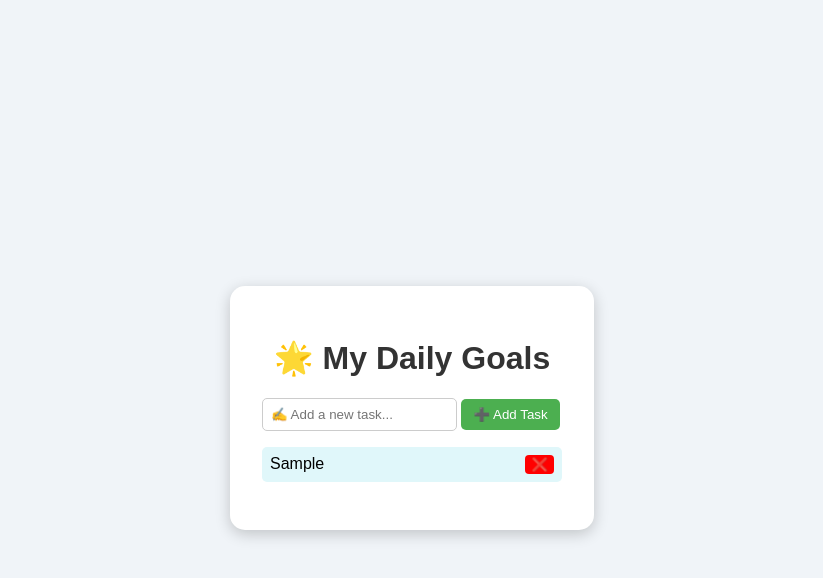
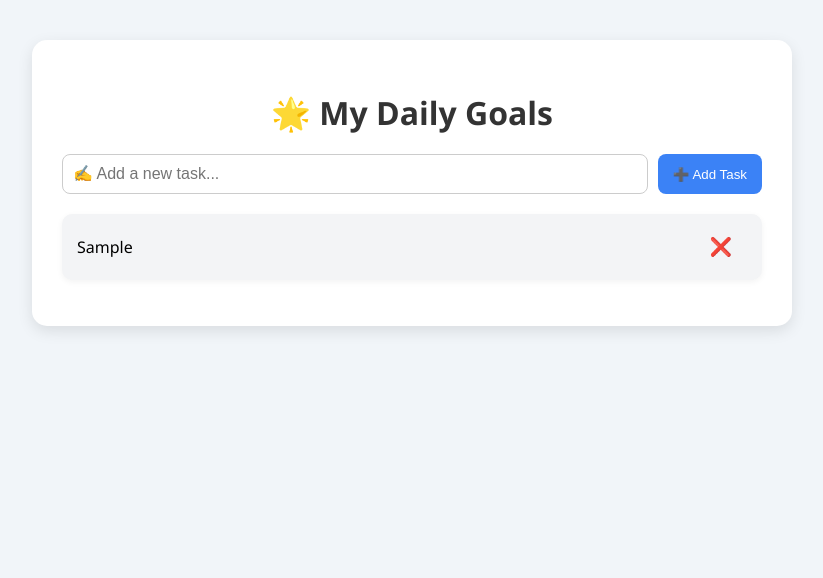
Before and after one commit to Sneharah-Vilas-Thote/Todo-app, a plain HTML site: page index.html in a window 1280 px wide. Both pictures are taken after typing "Sample" into the empty fields and a click on the button "➕ Add Task". Shown: the whole page, without its empty margins (228-1051 px from the left). Drawn offline with Linux system fonts and the light colour scheme.

Commit message:
Update style.css

```diff
--- a/style.css
+++ b/style.css
@@ -1,26 +1,30 @@
+/* style.css */
 body {
-  font-family: Arial, sans-serif;
-  background-color: #f0f4f8;
+  font-family: 'Segoe UI', sans-serif;
+  background: #f1f5f9;
+  margin: 0;
+  padding: 40px;
   display: flex;
   justify-content: center;
-  align-items: center;
-  height: 100vh;
+  align-items: flex-start;
 }
 
 .container {
+  width: 90%;
+  max-width: 700px;
   background: white;
-  padding: 2rem;
+  padding: 30px;
   border-radius: 15px;
-  box-shadow: 0 4px 15px rgba(0,0,0,0.2);
-  width: 300px;
+  box-shadow: 0 5px 15px rgba(0,0,0,0.1);
 }
 
 h1 {
   text-align: center;
+  margin-bottom: 20px;
   color: #333;
 }
 
-.input-section {
+form {
   display: flex;
   gap: 10px;
   margin-bottom: 20px;
@@ -28,43 +32,54 @@ h1 {
 
 input {
   flex: 1;
-  padding: 8px;
+  padding: 10px;
+  border-radius: 8px;
   border: 1px solid #ccc;
-  border-radius: 5px;
+  font-size: 16px;
 }
 
 button {
-  padding: 8px 12px;
-  background-color: #4CAF50;
+  padding: 10px 15px;
+  border: none;
+  background-color: #3b82f6;
   color: white;
-  border: none;
-  border-radius: 5px;
+  border-radius: 8px;
   cursor: pointer;
 }
 
 button:hover {
-  background-color: #388e3c;
+  background-color: #2563eb;
 }
 
-ul {
+#task-list {
+  display: flex;
+  flex-wrap: wrap;
+  gap: 10px;
   list-style: none;
   padding: 0;
 }
 
-li {
-  background: #e0f7fa;
-  margin: 5px 0;
-  padding: 8px;
-  border-radius: 5px;
+#task-list li {
+  background-color: #f3f4f6;
+  padding: 12px 15px;
+  border-radius: 10px;
   display: flex;
+  align-items: center;
   justify-content: space-between;
+  min-width: 200px;
+  flex-grow: 1;
+  box-shadow: 0 2px 6px rgba(0,0,0,0.05);
 }
 
-li button {
-  background-color: red;
+.task-text {
+  flex: 1;
+  margin-right: 10px;
+}
+
+.delete-btn {
+  background: none;
   border: none;
-  color: white;
-  border-radius: 4px;
-  padding: 2px 6px;
+  color: #ef4444;
+  font-size: 18px;
   cursor: pointer;
 }
```
